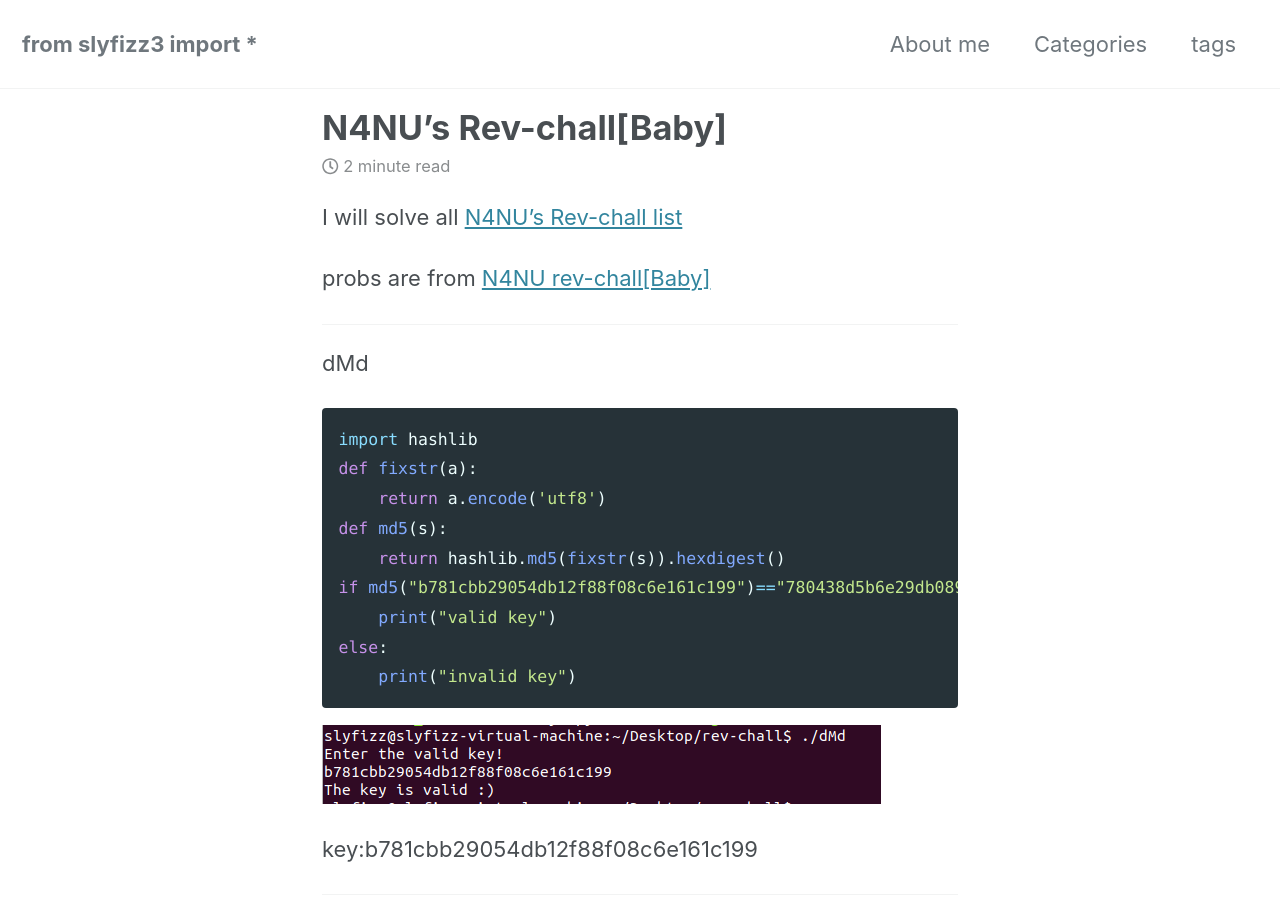
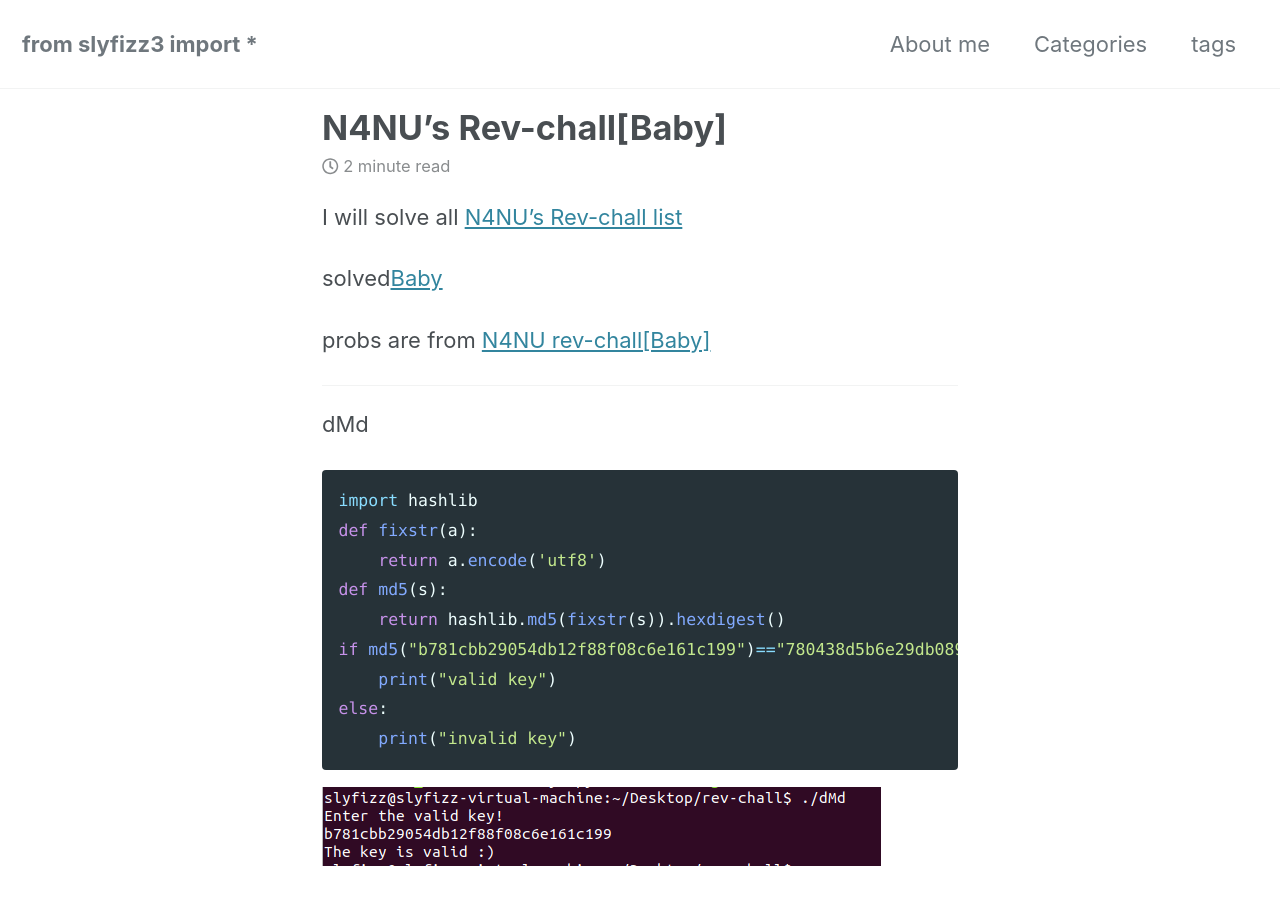
Before and after one commit to slyfizz3/slyfizz3.github.io, a Jekyll site: the page built from _posts/2019-06-26-Rev chall[Baby].md, in a window 1280 px wide and 900 px high. Built offline with Jekyll 4.4.1, drawn with Linux system fonts in a browser that asks for light colours; cached includes are drawn as plain includes; nearby versions of some CDN libraries.

Commit message:
Update 2019-06-26-Rev chall[Baby].md

```diff
--- a/_posts/2019-06-26-Rev chall[Baby].md
+++ b/_posts/2019-06-26-Rev chall[Baby].md
@@ -6,6 +6,7 @@ tags: Baby MIPS Arm
 ---
 I will solve all [N4NU's Rev-chall list](https://pastebin.com/q7LGi8w5)
 
+solved[Baby](6/11)
 
 probs are from
 [N4NU rev-chall[Baby]](https://github.com/N4NU/Reversing-Challenges-List/tree/master/Baby)
```
